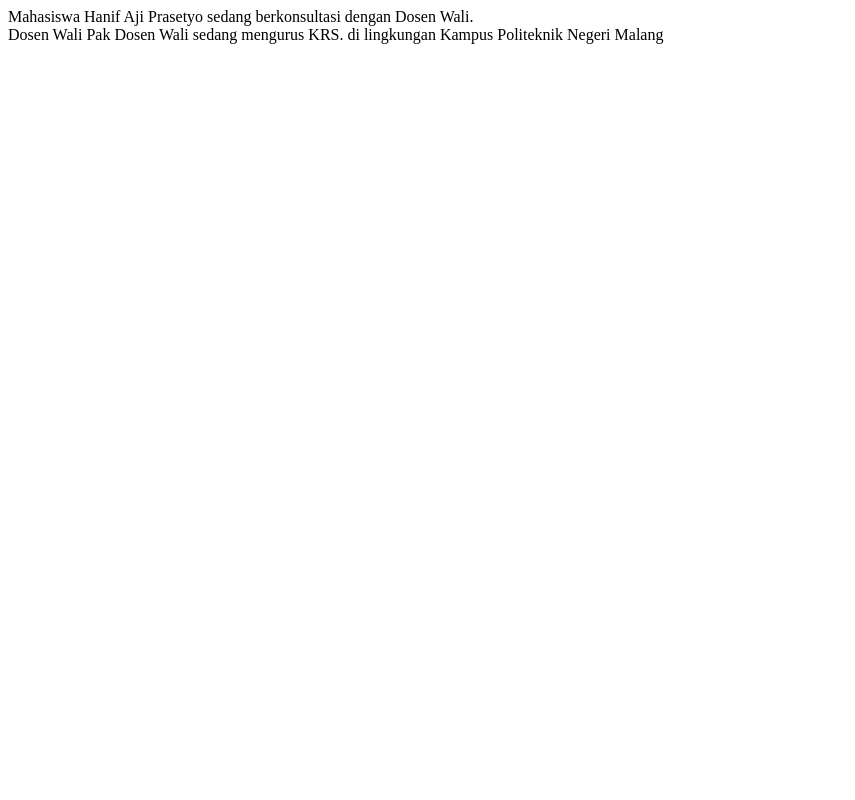
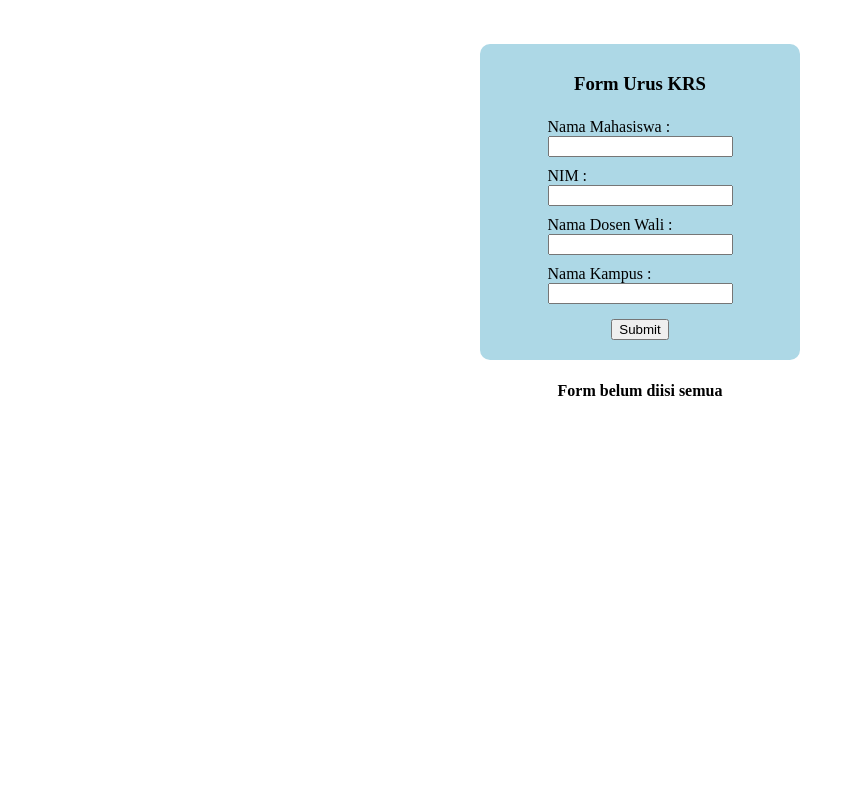
Before and after one commit to HanifAjiPrasetyo/msib-otak-kanan-hanif, a PHP site: page / in a window 1280 px wide. Shown: the whole page, without its empty margins (0-855 px from the left). Run offline with PHP 8.4, Linux system fonts and the light colour scheme.

Commit message:
add form

```diff
--- a/tugas-1/index.php
+++ b/tugas-1/index.php
@@ -41,7 +41,7 @@ class Mahasiswa extends LingkunganKampus
 
     public function konsultasi()
     {
-        return "Mahasiswa {$this->nama} sedang berkonsultasi dengan Dosen Wali.";
+        return "Mahasiswa {$this->nama}, dengan nim {$this->nim} sedang berkonsultasi dengan dosen wali terkait KRS.";
     }
 }
 
@@ -63,14 +63,89 @@ class DosenWali extends LingkunganKampus
 
     public function urusKRS()
     {
-        return "Dosen Wali {$this->nama} sedang mengurus KRS.";
+        return "Dosen wali {$this->nama} sedang mengurus KRS ";
     }
 }
 
-// Membuat objek mahasiswa dan dosen wali
-$lingkunganKampus = new LingkunganKampus("Politeknik Negeri Malang");
-$mahasiswa = new Mahasiswa("Hanif Aji Prasetyo", "123456789", $lingkunganKampus->getKampus());
-$dosenWali = new DosenWali("Pak Dosen Wali", $lingkunganKampus->getKampus());
+// Mengambil inputan form
+$mhs = isset($_POST['nama_mhs']) ? $_POST['nama_mhs'] : ''; // Nama Mahasiswa
+$nim = isset($_POST['nim']) ? $_POST['nim'] : ''; // NIM
+$dosen_wali = isset($_POST['dosen_wali']) ? $_POST['dosen_wali'] : ''; // Nama Dosen Wali
+$kampus = isset($_POST['kampus']) ? $_POST['kampus'] : ''; // Nama Kampus
 
-// Menampilkan ilustrasi di browser
-echo $mahasiswa->konsultasi() . " </br>" . $dosenWali->urusKRS() . " di lingkungan Kampus " . $lingkunganKampus->getKampus();
+
+// Membuat objek dari semua class
+$lingkunganKampus = new LingkunganKampus($kampus);
+$mahasiswa = new Mahasiswa($mhs, $nim, $lingkunganKampus->getKampus());
+$dosenWali = new DosenWali($dosen_wali, $lingkunganKampus->getKampus());
+
+
+
+?>
+
+<!DOCTYPE html>
+<html lang="en">
+
+<head>
+    <meta charset="UTF-8">
+    <meta name="viewport" content="width=device-width, initial-scale=1.0">
+    <title>Urus KRS</title>
+    <style>
+        .input {
+            margin: 5px 0;
+        }
+
+        .input input {
+            display: block;
+        }
+
+        form {
+            width: 300px;
+            margin: auto;
+            display: flex;
+            align-items: center;
+            flex-direction: column;
+            background-color: lightblue;
+            padding: 10px;
+            border-radius: 10px;
+        }
+
+        button {
+            margin: 10px 0;
+        }
+    </style>
+</head>
+
+<body>
+    <br><br>
+    <form action="index.php" method="post">
+        <h3>Form Urus KRS</h3>
+        <div class="input">
+            <label for="nama_mhs">Nama Mahasiswa : </label>
+            <input type="text" name="nama_mhs" id="nama_mhs">
+        </div>
+        <div class="input">
+            <label for="nim">NIM : </label>
+            <input type="text" name="nim" id="nim">
+        </div>
+        <div class="input">
+            <label for="dosen_wali">Nama Dosen Wali : </label>
+            <input type="text" name="dosen_wali" id="dosen_wali">
+        </div>
+        <div class="input">
+            <label for="kampus">Nama Kampus : </label>
+            <input type="text" name="kampus" id="kampus">
+        </div>
+        <button type="submit">Submit</button>
+    </form>
+
+    <h4 style="text-align:center">
+        <?php if (isset($_POST['nama_mhs']) && isset($_POST['nim']) && isset($_POST['dosen_wali']) && isset($_POST['kampus'])) : ?>
+            <?= $mahasiswa->konsultasi() . " </br>" . $dosenWali->urusKRS() . " di Kampus " . $lingkunganKampus->getKampus() . "." ?>
+        <?php else : ?>
+            Form belum diisi semua
+        <?php endif; ?>
+    </h4>
+</body>
+
+</html>
```
